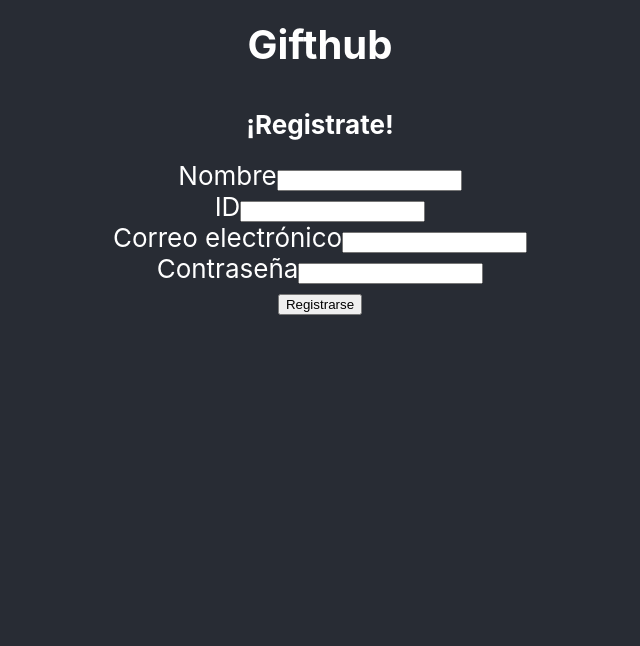
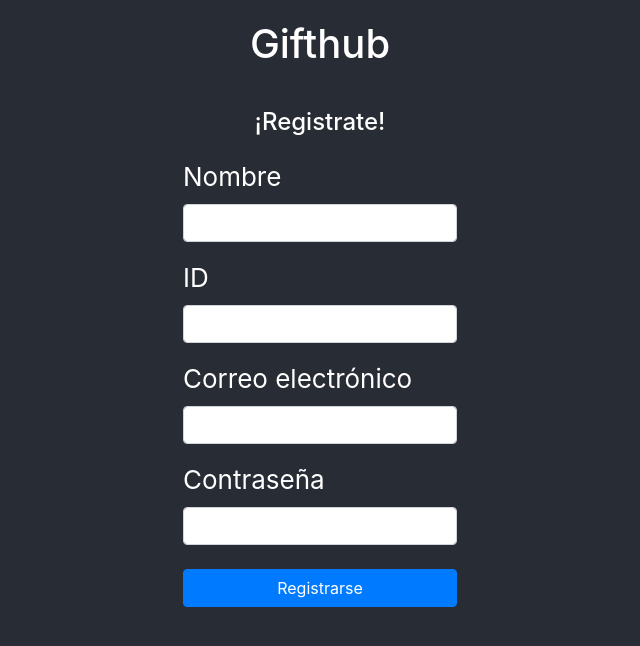
Before and after one commit to max-florian/GiftHub, a React (Create React App) app: page / in a window 1280 px wide. Shown: the top 646 px of the page, without its empty margins (320-960 px from the left). Built offline with nearby package versions, Linux system fonts and the light colour scheme.

Commit message:
Se agregó bootstrap para mejorar estetica

```diff
--- a/public/index.html
+++ b/public/index.html
@@ -1,14 +1,12 @@
 <!DOCTYPE html>
 <html lang="en">
+
 <head>
   <meta charset="utf-8" />
   <link rel="icon" href="%PUBLIC_URL%/favicon.ico" />
   <meta name="viewport" content="width=device-width, initial-scale=1" />
   <meta name="theme-color" content="#000000" />
-    <meta
-      name="description"
-      content="Web site created using create-react-app"
-    />
+  <meta name="description" content="Web site created using create-react-app" />
   <link rel="apple-touch-icon" href="%PUBLIC_URL%/logo192.png" />
   <!--
       manifest.json provides metadata used when your web app is installed on a
@@ -24,8 +22,11 @@
       work correctly both with client-side routing and a non-root public URL.
       Learn how to configure a non-root public URL by running `npm run build`.
     -->
-    <title>React App</title>
+  <link rel="stylesheet" href="https://cdn.jsdelivr.net/npm/bootstrap@4.5.3/dist/css/bootstrap.min.css"
+    integrity="sha384-TX8t27EcRE3e/ihU7zmQxVncDAy5uIKz4rEkgIXeMed4M0jlfIDPvg6uqKI2xXr2" crossorigin="anonymous">
+  <title>Gifthub</title>
 </head>
+
 <body>
   <noscript>You need to enable JavaScript to run this app.</noscript>
   <div id="root"></div>
@@ -39,5 +40,15 @@
       To begin the development, run `npm start` or `yarn start`.
       To create a production bundle, use `npm run build` or `yarn build`.
     -->
+  <script src="https://code.jquery.com/jquery-3.5.1.slim.min.js"
+    integrity="sha384-DfXdz2htPH0lsSSs5nCTpuj/zy4C+OGpamoFVy38MVBnE+IbbVYUew+OrCXaRkfj"
+    crossorigin="anonymous"></script>
+  <script src="https://cdn.jsdelivr.net/npm/popper.js@1.16.1/dist/umd/popper.min.js"
+    integrity="sha384-9/reFTGAW83EW2RDu2S0VKaIzap3H66lZH81PoYlFhbGU+6BZp6G7niu735Sk7lN"
+    crossorigin="anonymous"></script>
+  <script src="https://cdn.jsdelivr.net/npm/bootstrap@4.5.3/dist/js/bootstrap.min.js"
+    integrity="sha384-w1Q4orYjBQndcko6MimVbzY0tgp4pWB4lZ7lr30WKz0vr/aWKhXdBNmNb5D92v7s"
+    crossorigin="anonymous"></script>
 </body>
+
 </html>
--- a/src/components/Registro/index.tsx
+++ b/src/components/Registro/index.tsx
@@ -7,7 +7,9 @@ export default function Registro() {
     return (
         <form>
             <div className="form-group">
-                <label htmlFor="nombreInput">Nombre</label>
+                <div style={{ display: 'flex' }}>
+                    <label htmlFor="nombreInput">Nombre</label>
+                </div>
                 <input
                     id="nombreInput"
                     className="form-control"
@@ -16,7 +18,9 @@ export default function Registro() {
                     value={nombre.value} />
             </div>
             <div className="form-group">
-                <label htmlFor="idInput">ID</label>
+                <div style={{ display: 'flex' }}>
+                    <label htmlFor="idInput">ID</label>
+                </div>
                 <input
                     id="idInput"
                     className="form-control"
@@ -25,7 +29,9 @@ export default function Registro() {
                     value={id.value} />
             </div>
             <div className="form-group">
-                <label htmlFor="emailInput">Correo electrónico</label>
+                <div style={{ display: 'flex' }}>
+                    <label htmlFor="emailInput">Correo electrónico</label>
+                </div>
                 <input
                     id="emailInput"
                     className="form-control"
@@ -34,7 +40,9 @@ export default function Registro() {
                     value={email.value} />
             </div>
             <div className="form-group">
-                <label htmlFor="contrasenaInput">Contraseña</label>
+                <div style={{ display: 'flex' }}>
+                    <label htmlFor="contrasenaInput">Contraseña</label>
+                </div>
                 <input
                     id="contrasenaInput"
                     className="form-control"
@@ -43,7 +51,7 @@ export default function Registro() {
                     value={contrasena.value} />
             </div>
             <div className="row">
-                <div className="col">
+                <div style={{ marginTop: 8 }} className="col">
                     <button type="submit" className="btn btn-primary btn-block" onClick={registro.onClick}>Registrarse</button>
                 </div>
             </div>
```
Lines whose indentation alone changed are shown as unchanged.
